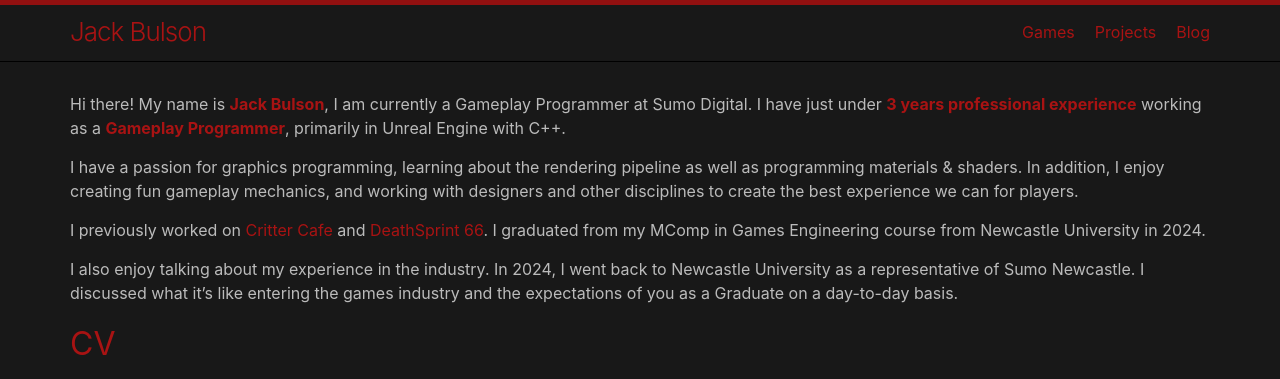
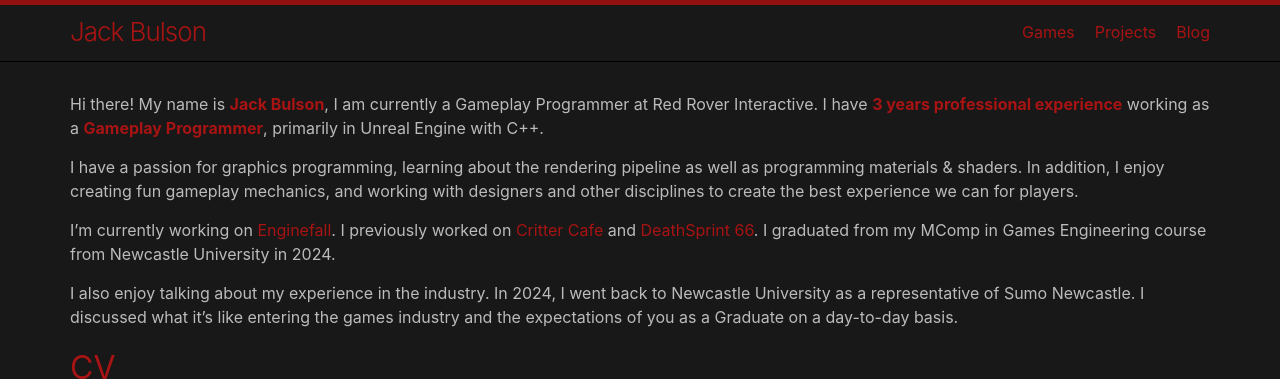
Before and after one commit to BulsonJ/personal_website, a Jekyll site: the page built from index.md, in a window 1280 px wide and 900 px high, cut to the strip 0-379 px from the top of the window. Built offline with Jekyll 4.4.1, drawn with Linux system fonts in a browser that asks for light colours.

Commit message:
Update for new job!

```diff
--- a/index.md
+++ b/index.md
@@ -3,11 +3,11 @@
 ---
 
 
-Hi there! My name is **Jack Bulson**, I am currently a Gameplay Programmer at Sumo Digital. I have just under **3 years professional experience** working as a **Gameplay Programmer**, primarily in Unreal Engine with C++.
+Hi there! My name is **Jack Bulson**, I am currently a Gameplay Programmer at Red Rover Interactive. I have **3 years professional experience** working as a **Gameplay Programmer**, primarily in Unreal Engine with C++.
 
 I have a passion for graphics programming, learning about the rendering pipeline as well as programming materials & shaders. In addition, I enjoy creating fun gameplay mechanics, and working with designers and other disciplines to create the best experience we can for players.
 
-I previously worked on [Critter Cafe]({% post_url 2025-02-02-critter-cafe %}) and [DeathSprint 66]({% post_url 2025-02-01-deathsprint %}). I graduated from my MComp in Games Engineering course from Newcastle University in 2024.
+I'm currently working on [Enginefall]({% post_url 2025-04-15-enginefall %}). I previously worked on [Critter Cafe]({% post_url 2025-02-02-critter-cafe %}) and [DeathSprint 66]({% post_url 2025-02-01-deathsprint %}). I graduated from my MComp in Games Engineering course from Newcastle University in 2024.
 
 I also enjoy talking about my experience in the industry. In 2024, I went back to Newcastle University as a representative of Sumo Newcastle. I discussed what it's like entering the games industry and the expectations of you as a Graduate on a day-to-day basis.
 
```
Also changed, not shown: _posts/2025-04-15-enginefall.md (added, +17 -0 lines), assets/images/games/enginefall.jpg (added).
